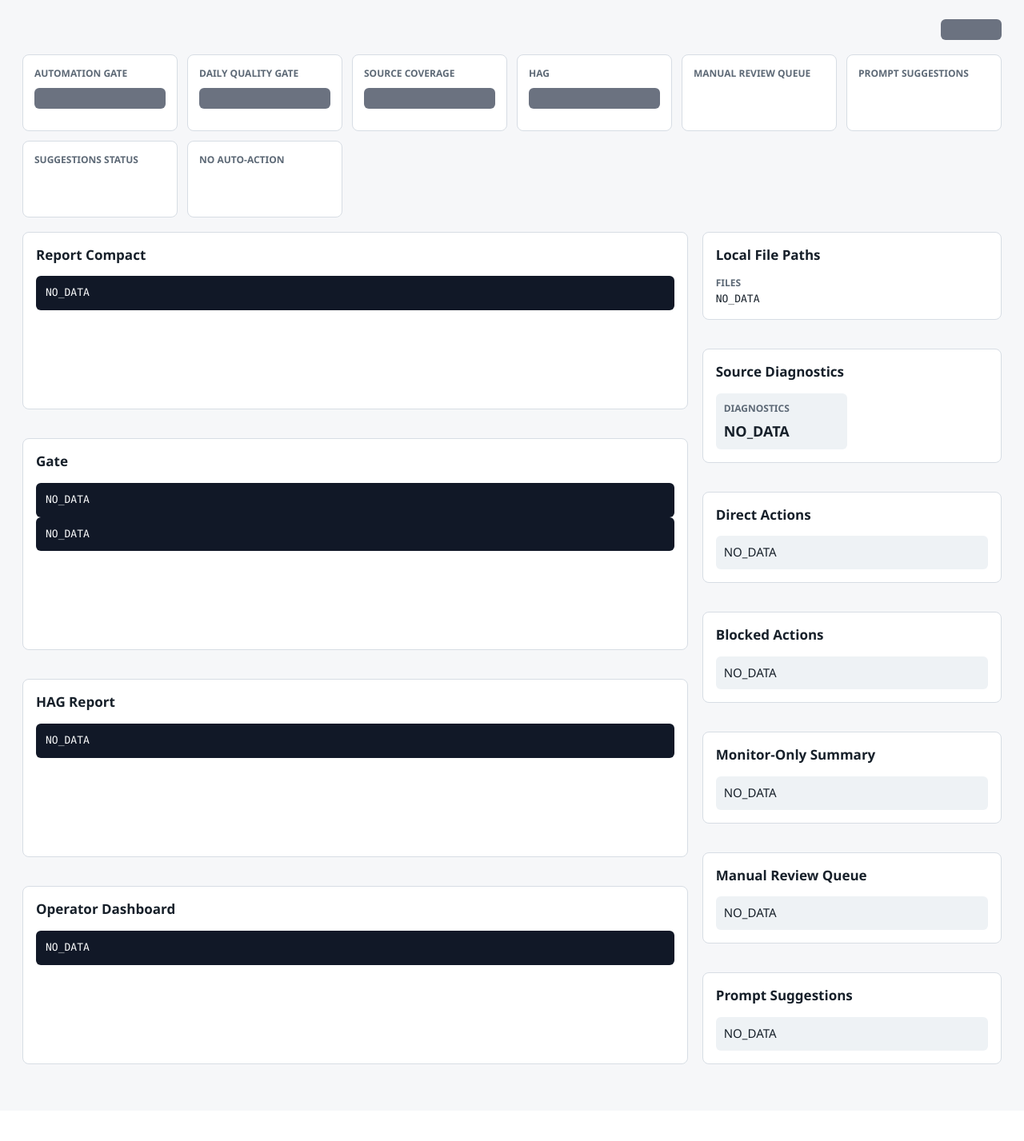
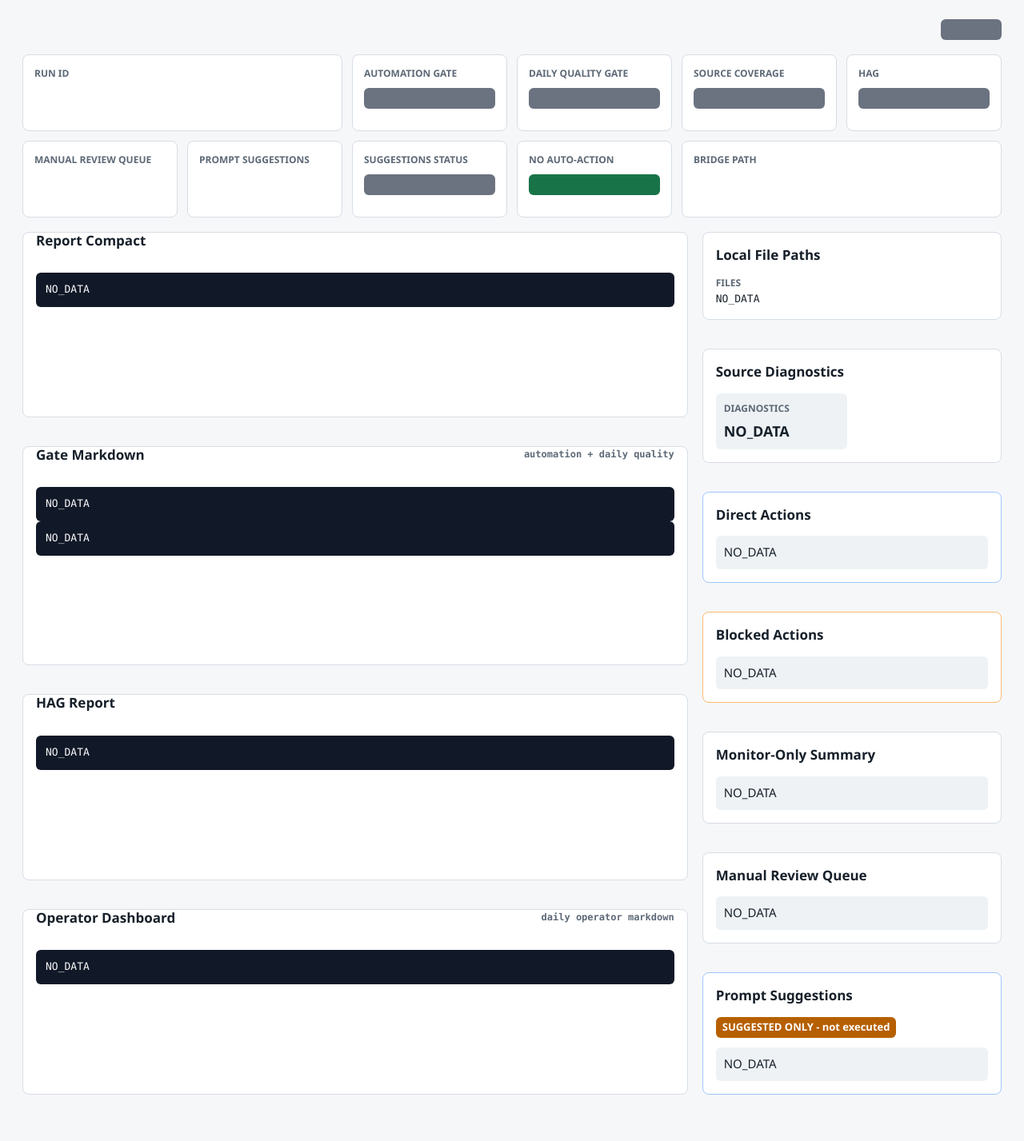
Before and after one commit to AlbertoFerrari71/AI_Release_Radar, a FastAPI app: template radar_web/templates/run_detail.html in a window 1280 px wide. Shown: the part 86-1513 px from the top of the page at 80% size. Before the commit the page ends 1417 px from the top, so only its background shows below. Run offline with FastAPI, Linux system fonts and the light colour scheme; the template is opened without the code that fills it, so the values that code supplies are empty; parts of the project's set-up code (start-up, migrations or seed data) failed here and were passed over.

Commit message:
0880) Improve run detail UX

```diff
--- a/radar_web/static/style.css
+++ b/radar_web/static/style.css
@@ -300,6 +324,39 @@
 .stack {
   display: grid;
   gap: 18px;
+}
+
+.collapsible {
+  padding-top: 0;
+}
+
+.collapsible summary {
+  display: flex;
+  align-items: center;
+  justify-content: space-between;
+  gap: 12px;
+  min-height: 50px;
+  margin: -16px -16px 14px;
+  padding: 14px 16px;
+  color: var(--text);
+  cursor: pointer;
+  font-size: 17px;
+  font-weight: 750;
+  list-style: none;
+}
+
+.collapsible summary::-webkit-details-marker {
+  display: none;
+}
+
+.summary-meta {
+  min-width: 0;
+  color: var(--muted);
+  font-family: Consolas, "Courier New", monospace;
+  font-size: 12px;
+  font-weight: 650;
+  overflow-wrap: anywhere;
+  text-align: right;
 }
 
 .report {
@@ -332,6 +389,14 @@
   overflow-wrap: anywhere;
 }
 
+.path-value {
+  color: var(--text);
+  font-family: Consolas, "Courier New", monospace;
+  font-size: 14px;
+  line-height: 1.35;
+  overflow-wrap: anywhere;
+}
+
 .item-list {
   display: grid;
   gap: 10px;
@@ -344,6 +409,26 @@
   padding: 10px;
   background: var(--surface-soft);
   border-radius: 6px;
+}
+
+.emphasis {
+  border-color: #9ec5fe;
+}
+
+.warning-panel {
+  border-color: #fdba74;
+}
+
+.attention-item {
+  border-left: 4px solid var(--review);
+}
+
+.warning-panel .attention-item {
+  border-left-color: var(--hold);
+}
+
+.section-note {
+  margin: 0 0 12px;
 }
 
 .item-title {
--- a/radar_web/templates/run_detail.html
+++ b/radar_web/templates/run_detail.html
@@ -26,7 +26,25 @@
         <strong class="badge {{ run.status | status_class }}">{{ run.status }}</strong>
       </section>
 
+      {% if detail.warnings or detail.blocked_actions or run.hag_status in ['HOLD', 'HOLD_FOR_HUMAN_APPROVAL', 'HUMAN_APPROVAL_REQUIRED'] %}
+      <section class="alert-panel">
+        <div>
+          <span class="label">operator attention</span>
+          <strong>Review warnings, HOLD state, and blocked actions before acting.</strong>
+        </div>
+        <div class="alert-badges">
+          <span class="badge {{ run.hag_status | status_class }}">{{ run.hag_status }}</span>
+          <span class="badge status-hold">{{ detail.blocked_actions | length }} blocked</span>
+          <span class="badge status-warn">{{ detail.warnings | length }} warnings</span>
+        </div>
+      </section>
+      {% endif %}
+
       <section class="status-grid" aria-label="Run status">
+        <article class="metric primary">
+          <span class="label">run id</span>
+          <strong class="run-link">{{ run.run_id }}</strong>
+        </article>
         <article class="metric">
           <span class="label">automation gate</span>
           <strong class="badge {{ run.automation_gate_status | status_class }}">{{ run.automation_gate_status }}</strong>
@@ -53,36 +71,52 @@
         </article>
         <article class="metric">
           <span class="label">suggestions status</span>
-          <strong>{{ detail.prompt_suggestions_status }}</strong>
+          <strong class="badge {{ detail.prompt_suggestions_status | status_class }}">{{ detail.prompt_suggestions_status }}</strong>
         </article>
         <article class="metric">
           <span class="label">no auto-action</span>
-          <strong>{{ detail.no_auto_action }}</strong>
+          <strong class="badge status-pass">{{ detail.no_auto_action | yes_no }}</strong>
+        </article>
+        <article class="metric primary">
+          <span class="label">Bridge path</span>
+          <strong class="path-value">{{ run.run_dir }}</strong>
         </article>
       </section>
 
       <div class="detail-grid">
         <div class="stack">
-          <section class="panel">
-            <h2>Report Compact</h2>
+          <details class="panel collapsible" open>
+            <summary>
+              <span>Report Compact</span>
+              <span class="summary-meta">{{ detail.compact_report.path }}</span>
+            </summary>
             <pre class="report">{{ detail.compact_report.text or 'NO_DATA' }}</pre>
-          </section>
+          </details>
 
-          <section class="panel">
-            <h2>Gate</h2>
+          <details class="panel collapsible" open>
+            <summary>
+              <span>Gate Markdown</span>
+              <span class="summary-meta">automation + daily quality</span>
+            </summary>
             <pre class="report">{{ detail.gate_report.automation_gate_markdown.text or 'NO_DATA' }}</pre>
             <pre class="report">{{ detail.gate_report.daily_quality_gate_v2_markdown.text or 'NO_DATA' }}</pre>
-          </section>
+          </details>
 
-          <section class="panel">
-            <h2>HAG Report</h2>
+          <details class="panel collapsible" open>
+            <summary>
+              <span>HAG Report</span>
+              <span class="summary-meta">{{ run.hag_status }}</span>
+            </summary>
             <pre class="report">{{ detail.hag_report.hag_markdown.text or 'NO_DATA' }}</pre>
-          </section>
+          </details>
 
-          <section class="panel">
-            <h2>Operator Dashboard</h2>
+          <details class="panel collapsible" open>
+            <summary>
+              <span>Operator Dashboard</span>
+              <span class="summary-meta">daily operator markdown</span>
+            </summary>
             <pre class="report">{{ detail.operator_dashboard.operator_dashboard_markdown.text or 'NO_DATA' }}</pre>
-          </section>
+          </details>
         </div>
 
         <aside class="stack">
@@ -120,11 +154,11 @@
             </dl>
           </section>
 
-          <section class="panel">
+          <section class="panel emphasis">
             <h2>Direct Actions</h2>
             <ul class="item-list">
               {% for action in detail.direct_actions %}
-              <li>
+              <li class="attention-item">
                 <span class="item-title">{{ action.title }}</span>
                 <span class="item-meta">{{ action.target_project }} · {{ action.risk_class }} · {{ action.reason }}</span>
               </li>
@@ -134,11 +168,11 @@
             </ul>
           </section>
 
-          <section class="panel">
+          <section class="panel warning-panel">
             <h2>Blocked Actions</h2>
             <ul class="item-list">
               {% for action in detail.blocked_actions %}
-              <li>
+              <li class="attention-item">
                 <span class="item-title">{{ action.title }}</span>
                 <span class="item-meta">{{ action.triage_class }} · {{ action.target_project }} · {{ action.reason }}</span>
               </li>
@@ -176,11 +210,14 @@
             </ul>
           </section>
 
-          <section class="panel">
+          <section class="panel emphasis">
             <h2>Prompt Suggestions</h2>
+            <p class="section-note">
+              <span class="badge status-review">SUGGESTED ONLY - not executed</span>
+            </p>
             <ul class="item-list">
               {% for suggestion in detail.prompt_suggestions %}
-              <li>
+              <li class="attention-item">
                 <span class="item-title">{{ suggestion.suggested_step_number }} - {{ suggestion.title }}</span>
                 <span class="item-meta">{{ suggestion.status }} · {{ suggestion.target_project }} · {{ suggestion.risk_class }}</span>
               </li>
```
Also changed, not shown: other parts of radar_web/static/style.css (+33 -0 lines), tests/test_radar_web_app.py (+54 -0 lines).
